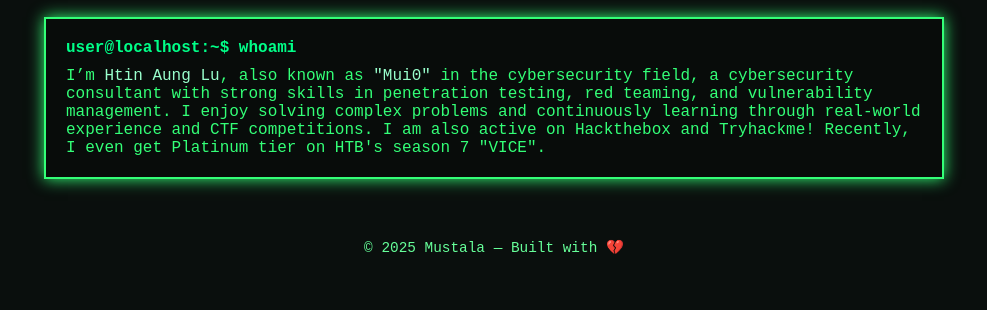
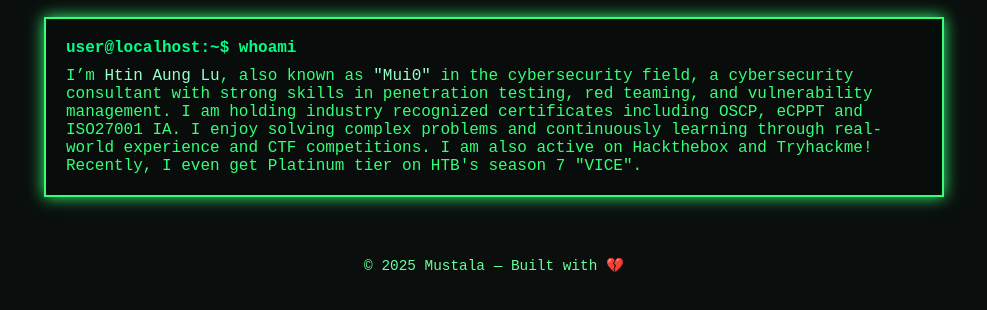
Before and after one commit to htinaunglu/htinaunglu.github.io, a plain HTML site: page index.html in a window 1280 px wide. Shown: the part 210-520 px from the top of the page, without its empty margins (146-1133 px from the left). Drawn offline with Linux system fonts and the light colour scheme.

Commit message:
some updates

```diff
--- a/index.html
+++ b/index.html
@@ -159,7 +159,7 @@
       <div class="terminal-box">
         <div id="cmd-about" class="command-line"></div>
         <li class="terminal-line">
-          I’m <span class="highlight">Htin Aung Lu</span>, also known as <span class="highlight">"Mui0"</span> in the cybersecurity field, a cybersecurity consultant with strong skills in penetration testing, red teaming, and vulnerability management. I enjoy solving complex problems and continuously learning through real-world experience and CTF competitions. I am also active on Hackthebox and Tryhackme! Recently, I even get Platinum tier on HTB's season 7 "VICE".
+          I’m <span class="highlight">Htin Aung Lu</span>, also known as <span class="highlight">"Mui0"</span> in the cybersecurity field, a cybersecurity consultant with strong skills in penetration testing, red teaming, and vulnerability management. I am holding industry recognized certificates including OSCP, eCPPT and ISO27001 IA. I enjoy solving complex problems and continuously learning through real-world experience and CTF competitions. I am also active on Hackthebox and Tryhackme! Recently, I even get Platinum tier on HTB's season 7 "VICE".
         </li>
       </div>
     </section>
```
